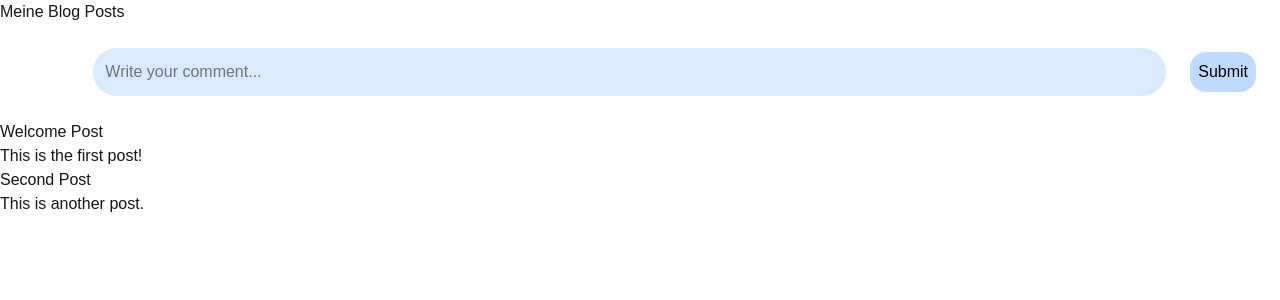
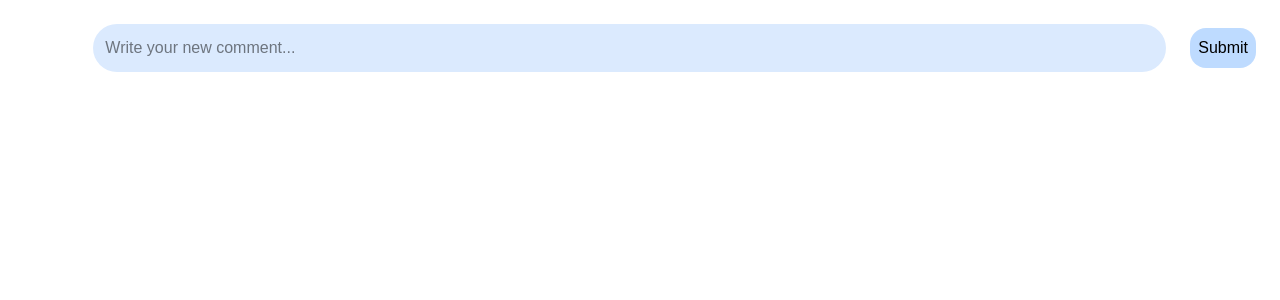
Before and after one commit to JoeLan124/reactpatternDay1, a Next.js app in the folder solution8/day-08/: page / in a window 1280 px wide. Shown: the top 300 px of the page. Built offline with nearby package versions, Linux system fonts and the light colour scheme.

Commit message:
InputForm

```diff
--- /dev/null
+++ b/solution8/day-08/app/components/CommentButton.tsx
@@ -0,0 +1,15 @@
+"use client"
+
+const CommentButton = () => {
+  return (
+    <button onClick={() => console.log("first") }
+        className="bg-blue-200 p-2 rounded-2xl mx-4"
+        type="submit"
+
+      >
+      Submit
+      </button>
+
+  )
+}
+export default CommentButton
--- a/solution8/day-08/app/components/Input.tsx
+++ /dev/null
@@ -1,51 +0,0 @@
-"use client"
-import { useState, FormEvent } from "react"
-
-
-interface InputProps {
-  onSubmitComment: (content: string) => Promise<void>;
-}
-
-const Input = ({ onSubmitComment }: InputProps) => {
-  const [newComment, setNewComment] = useState("")
-
-  const handleSubmit = async (e: FormEvent<HTMLFormElement>) => {
-    e.preventDefault();
-
-    if (!newComment.trim()) return;
-
-    try {
-      await onSubmitComment(newComment);
-      setNewComment(""); // Clear input on success
-    } catch (error) {
-      console.error("Failed to submit comment:", error);
-      // TODO: Show error toast
-    }
-  }
-
-  return (
-    <form onSubmit={handleSubmit}>
-    <div className="flex justify-between items-center h-24 text-black gap-2 p-2">
-      <div className="flex items-center w-full">
-        <label className="text-white pr-4">Comment</label>
-        <input
-          className="bg-blue-100 rounded-3xl p-3 w-full"
-          name="comment"
-          value={newComment}
-          onChange={(e) => setNewComment(e.target.value)}
-          placeholder="Write your comment..."
-        />
-      </div>
-      <button
-        className="bg-blue-200 p-2 rounded-2xl mx-4"
-        type="submit"
-        disabled={!newComment.trim()}
-      >
-        Submit
-      </button>
-    </div>
-    </form>
-  );
-}
-
-export default Input
--- /dev/null
+++ b/solution8/day-08/app/components/InputForm.tsx
@@ -0,0 +1,44 @@
+"use client"
+import { useState, FormEvent } from "react"
+import CommentButton from "./CommentButton"
+
+
+
+interface InputProps {
+  setComments: (inp: string[]) => void
+}
+
+const InputForm = ({ setComments }: InputProps) => {
+  const [newInput, setNewInput] = useState("")
+  const [comm, setCom] = useState<string[]>([])
+
+
+
+  const handleSubmit = async (e: FormEvent<HTMLFormElement>) => {
+    e.preventDefault();
+    setComments([...comm, newInput])
+    setCom([...comm, newInput]);
+    setNewInput("")
+
+  }
+
+  return (
+    <form onSubmit={handleSubmit}>
+    <div className="flex justify-between items-center h-24 text-black gap-2 p-2">
+      <div className="flex items-center w-full">
+        <label className="text-white pr-4">Comment</label>
+        <input
+          className="bg-blue-100 rounded-3xl p-3 w-full"
+          name="comment"
+          value={newInput}
+          onChange={(e) => setNewInput(e.target.value)}
+          placeholder="Write your new comment..."
+        />
+      </div>
+   <CommentButton/>
+    </div>
+    </form>
+  );
+}
+
+export default InputForm
--- a/solution8/day-08/app/page.tsx
+++ b/solution8/day-08/app/page.tsx
@@ -1,180 +1,16 @@
 "use client"
+import { useState } from "react"
+import Input from "./components/InputForm"
 
-// src/types/post.ts oder direkt in der Datei, wo es benötigt wird
-import Input from "@/app/components/Input"
-import { useState, useOptimistic, startTransition, useEffect } from "react"
 
-export type Post = {
-  id: string;
-  title: string;
-  content: string;
-  isOptimistic?: boolean;
-  tempId?: string;
-};
-
-type Toast = {
-  id: string;
-  message: string;
-  type: 'error' | 'success';
-};
-
-async function getPosts<POST>() {
-  const res = await fetch(
-    "/api/posts",
-    {
-      cache: "no-store",
-    }
-  );
-
-  if (!res.ok) {
-    throw new Error("Failed to fetch posts");
-  }
-
-  return res.json();
-}
-
-async function addComment(content: string): Promise<Post> {
-  // Simulate 50% success rate for testing
-  if (Math.random() < 0.5) {
-    // Simulate network delay
-    await new Promise(resolve => setTimeout(resolve, 1000 + Math.random() * 2000));
-
-    const res = await fetch("/api/posts", {
-      method: "POST",
-      headers: { "Content-Type": "application/json" },
-      body: JSON.stringify({ title: "New Comment", content })
-    });
-
-    if (!res.ok) throw new Error("Failed to add comment");
-    return res.json();
-  } else {
-    // Simulate 50% failure
-    // Simulate network delay
-    await new Promise(resolve => setTimeout(resolve, 500 + Math.random() * 1000));
-    throw new Error("Random server error - please try again!");
-  }
-}
-
-function ToastNotification({ toast, onDismiss }: { toast: Toast; onDismiss: (id: string) => void }) {
-  useEffect(() => {
-    const timer = setTimeout(() => onDismiss(toast.id), 5000);
-    return () => clearTimeout(timer);
-  }, [toast.id, onDismiss]);
+const LandingPage = () => {
+const [comments, setComments] = useState<string[]>([])
 
   return (
-    <div className={`fixed top-4 right-4 p-4 rounded-lg shadow-lg text-white z-50 ${
-      toast.type === 'error' ? 'bg-red-500' : 'bg-green-500'
-    }`}>
-      <div className="flex items-center justify-between">
-        <span>{toast.message}</span>
-        <button
-          onClick={() => onDismiss(toast.id)}
-          className="ml-4 text-white hover:text-gray-200"
-        >
-          ×
-        </button>
-      </div>
+    <div>
+      <Input setComments={setComments}  />
+      {comments}
     </div>
-  );
+  )
 }
-
-export default function PostsPage() {
-  const [posts, setPosts] = useState<Post[]>([]);
-  const [isLoading, setIsLoading] = useState(true);
-  const [toasts, setToasts] = useState<Toast[]>([]);
-
-  // Load posts on mount, preserving optimistic posts
-  useEffect(() => {
-    const loadPosts = async () => {
-      try {
-        const serverPosts = await getPosts<Post[]>();
-        setPosts(prev => {
-          // Merge server posts with any existing optimistic posts
-          const optimisticPosts = prev.filter(p => p.isOptimistic);
-          return [...serverPosts, ...optimisticPosts];
-        });
-      } catch (error) {
-        console.error("Failed to fetch posts");
-      } finally {
-        setIsLoading(false);
-      }
-    };
-
-    loadPosts();
-  }, []);
-
-  function addToast(message: string, type: 'error' | 'success') {
-    const id = `toast-${Date.now()}`;
-    setToasts(prev => [...prev, { id, message, type }]);
-  }
-
-  function removeToast(id: string) {
-    setToasts(prev => prev.filter(toast => toast.id !== id));
-  }
-
-  // Optimistic state management - optimisticPosts will include both base posts and optimistic ones
-  const [optimisticPosts, addOptimisticPost] = useOptimistic(posts, (state, newPost: Post) => [
-    ...state,
-    { ...newPost, isOptimistic: true, tempId: `temp-${Date.now()}` }
-  ]);
-
-  async function handleAddComment(content: string) {
-    const tempId = `temp-${Date.now()}`;
-
-    try {
-      // Create optimistic post
-      const optimisticPost: Post = {
-        id: tempId,
-        title: "Sending...",
-        content,
-        isOptimistic: true,
-        tempId
-      };
-
-      // Add optimistic post to base state immediately (this is what persists)
-      setPosts(prev => [...prev, optimisticPost]);
-
-      // Send to server
-      const serverPost = await addComment(content);
-
-      // Create real post and update base state (replacing the optimistic one)
-      setPosts(prev => prev.map(p =>
-        p.tempId === tempId
-          ? { ...serverPost, isOptimistic: false } // Replace with real server data
-          : p
-      ));
-
-      addToast("Comment added successfully!", "success");
-    } catch (error) {
-      // Remove optimistic post on error from base state
-      setPosts(prev => prev.filter(p => !p.tempId || !p.content.includes(content)));
-      console.error("Failed to add comment:", error);
-      addToast("Failed to add comment. Please try again.", "error");
-    }
-  }
-
-  if (isLoading) return <div>Loading...</div>;
-
-  return (
-    <main>
-      <h1>Meine Blog Posts</h1>
-      <Input onSubmitComment={handleAddComment}/>
-      {optimisticPosts.map((post) => (
-        <article key={post.tempId || post.id}>
-          <h2>{post.title}</h2>
-          <p>{post.content}</p>
-          {post.isOptimistic && <span className="text-blue-500">Sending...</span>}
-        </article>
-      ))}
-
-      {/* Toast notifications */}
-      {toasts.map(toast => (
-        <ToastNotification
-          key={toast.id}
-          toast={toast}
-          onDismiss={removeToast}
-        />
-      ))}
-    </main>
-  );
-}
+export default LandingPage
--- /dev/null
+++ b/solution8/day-08/types/globals.d.ts
@@ -0,0 +1,4 @@
+declare module "*.css" {
+  const content: { [className: string]: string };
+  export default content;
+}
```
